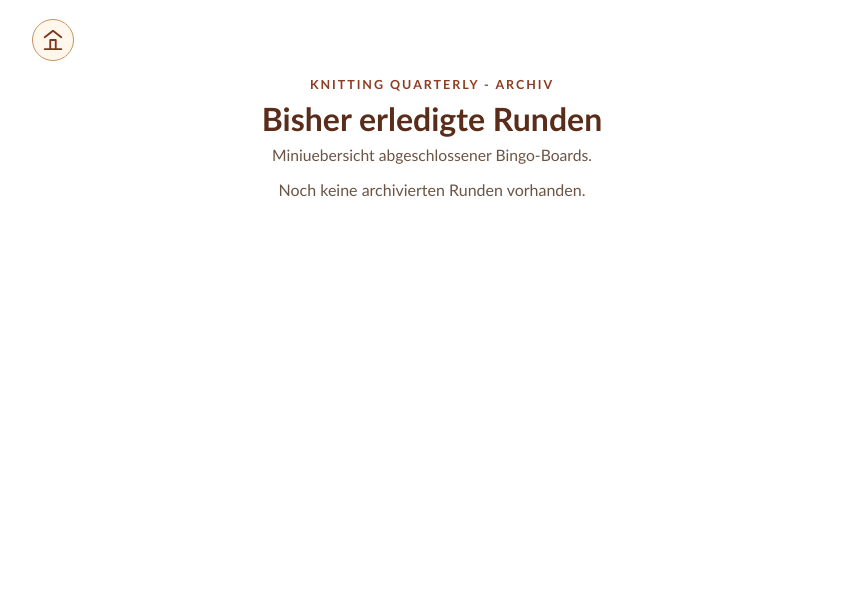
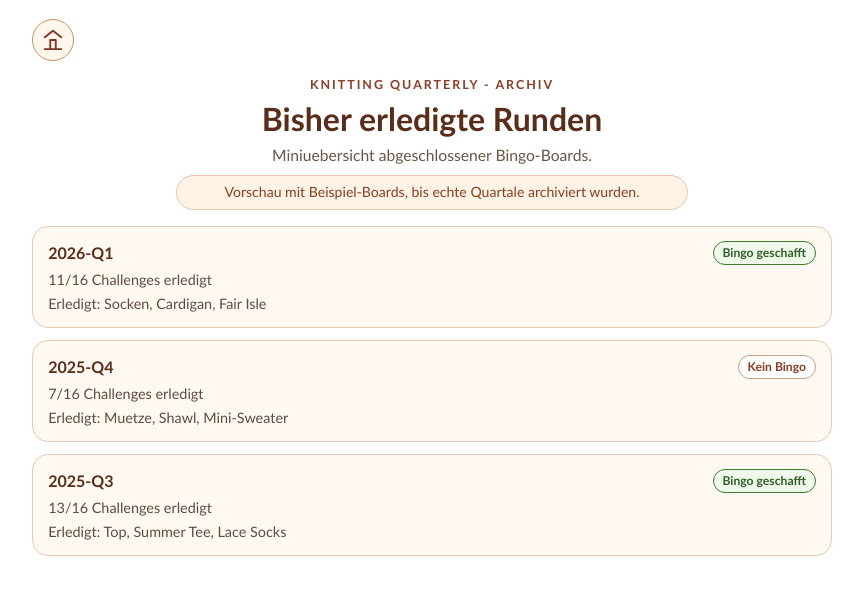
Before and after one commit to flingoflux/knitting-quarterly-bingo, an Angular app: page /archive in a window 1280 px wide. Shown: the top 594 px of the page, without its empty margins (208-1071 px from the left). Built offline with nearby package versions, Linux system fonts and the light colour scheme.

Commit message:
feat: implement default archive entries and update ArchiveOverviewService logic

```diff
--- a/src/app/features/archive/application/archive-overview.service.ts
+++ b/src/app/features/archive/application/archive-overview.service.ts
@@ -1,20 +1,31 @@
 import { Injectable, Signal, computed, inject, signal } from '@angular/core';
 import { ARCHIVE_REPOSITORY } from '../domain/archive.repository';
 import { ArchiveEntry, sortArchiveEntriesNewestFirst } from '../domain/archive-entry';
+import { DEFAULT_ARCHIVE_ENTRIES } from '../domain/default-archive-entries';
 
 @Injectable()
 export class ArchiveOverviewService {
   private readonly archiveRepository = inject(ARCHIVE_REPOSITORY);
   private readonly archiveState = signal<ArchiveEntry[]>([]);
+  private readonly showingPrototypeState = signal(false);
 
   readonly entries: Signal<ArchiveEntry[]> = computed(() => this.archiveState());
   readonly hasEntries: Signal<boolean> = computed(() => this.archiveState().length > 0);
+  readonly isShowingPrototype: Signal<boolean> = computed(() => this.showingPrototypeState());
 
   constructor() {
     this.reload();
   }
 
   reload(): void {
-    this.archiveState.set(sortArchiveEntriesNewestFirst(this.archiveRepository.loadAll()));
+    const persistedEntries = this.archiveRepository.loadAll();
+    if (persistedEntries.length === 0) {
+      this.archiveState.set(sortArchiveEntriesNewestFirst(DEFAULT_ARCHIVE_ENTRIES));
+      this.showingPrototypeState.set(true);
+      return;
+    }
+
+    this.archiveState.set(sortArchiveEntriesNewestFirst(persistedEntries));
+    this.showingPrototypeState.set(false);
   }
 }
--- /dev/null
+++ b/src/app/features/archive/domain/default-archive-entries.ts
@@ -0,0 +1,37 @@
+import { ArchiveEntry } from './archive-entry';
+
+export const DEFAULT_ARCHIVE_ENTRIES: ArchiveEntry[] = [
+  {
+    id: 'prototype-2026-q1',
+    quarterId: '2026-Q1',
+    boardDefinitionId: 'prototype-board-2026-q1',
+    startedAt: '2026-01-01T00:00:00.000Z',
+    archivedAt: '2026-03-31T18:00:00.000Z',
+    completedCount: 11,
+    totalCount: 16,
+    hasBingo: true,
+    completedChallengeNames: ['Socken', 'Cardigan', 'Fair Isle', 'Restesocken'],
+  },
+  {
+    id: 'prototype-2025-q4',
+    quarterId: '2025-Q4',
+    boardDefinitionId: 'prototype-board-2025-q4',
+    startedAt: '2025-10-01T00:00:00.000Z',
+    archivedAt: '2025-12-31T18:00:00.000Z',
+    completedCount: 7,
+    totalCount: 16,
+    hasBingo: false,
+    completedChallengeNames: ['Muetze', 'Shawl', 'Mini-Sweater'],
+  },
+  {
+    id: 'prototype-2025-q3',
+    quarterId: '2025-Q3',
+    boardDefinitionId: 'prototype-board-2025-q3',
+    startedAt: '2025-07-01T00:00:00.000Z',
+    archivedAt: '2025-09-30T18:00:00.000Z',
+    completedCount: 13,
+    totalCount: 16,
+    hasBingo: true,
+    completedChallengeNames: ['Top', 'Summer Tee', 'Lace Socks', 'Baby Blanket'],
+  },
+];
--- a/src/app/features/archive/index.ts
+++ b/src/app/features/archive/index.ts
@@ -1,4 +1,5 @@
 export * from './domain/archive-entry';
+export * from './domain/default-archive-entries';
 export * from './domain/archive.repository';
 export * from './application/archive-overview.service';
 export * from './infrastructure/local-storage-archive.repository';
--- a/src/app/features/archive/presentation/archive.component.ts
+++ b/src/app/features/archive/presentation/archive.component.ts
@@ -22,6 +22,9 @@ import { IconComponent } from '../../../shared/ui/atoms/icon/icon.component';
         <p class="eyebrow">Knitting Quarterly - Archiv</p>
         <h2>Bisher erledigte Runden</h2>
         <p class="subtitle">Miniuebersicht abgeschlossener Bingo-Boards.</p>
+        <p class="prototype-note" *ngIf="isShowingPrototype()">
+          Vorschau mit Beispiel-Boards, bis echte Quartale archiviert wurden.
+        </p>
       </section>
 
       <section *ngIf="hasEntries(); else emptyState" class="archive-list" aria-label="Archivierte Quartale">
@@ -87,6 +90,18 @@ import { IconComponent } from '../../../shared/ui/atoms/icon/icon.component';
       color: #6c5445;
       font-size: 0.98rem;
       max-width: 36rem;
+    }
+
+    .prototype-note {
+      margin: 0.65rem auto 0;
+      max-width: 32rem;
+      color: #8a3d23;
+      font-size: 0.88rem;
+      line-height: 1.4;
+      background: #fff3e6;
+      border: 1px solid #ebc4ac;
+      border-radius: 999px;
+      padding: 0.42rem 0.85rem;
     }
 
     .archive-list {
@@ -158,6 +173,7 @@ export class ArchiveComponent {
 
   readonly entries = this.state.entries;
   readonly hasEntries = this.state.hasEntries;
+  readonly isShowingPrototype = this.state.isShowingPrototype;
 
   goHome(): void {
     void this.router.navigate(['/']);
```
Also changed, not shown: 1 other file (tests, documents, lock files or other folders).
